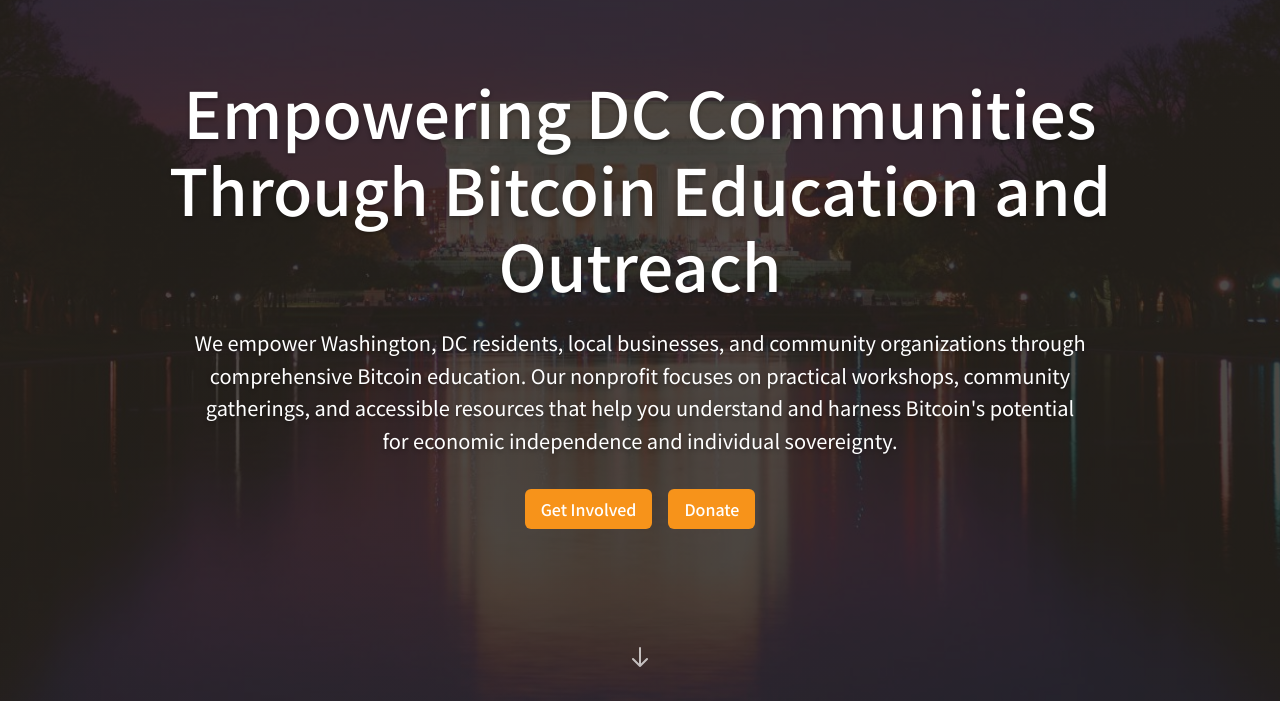
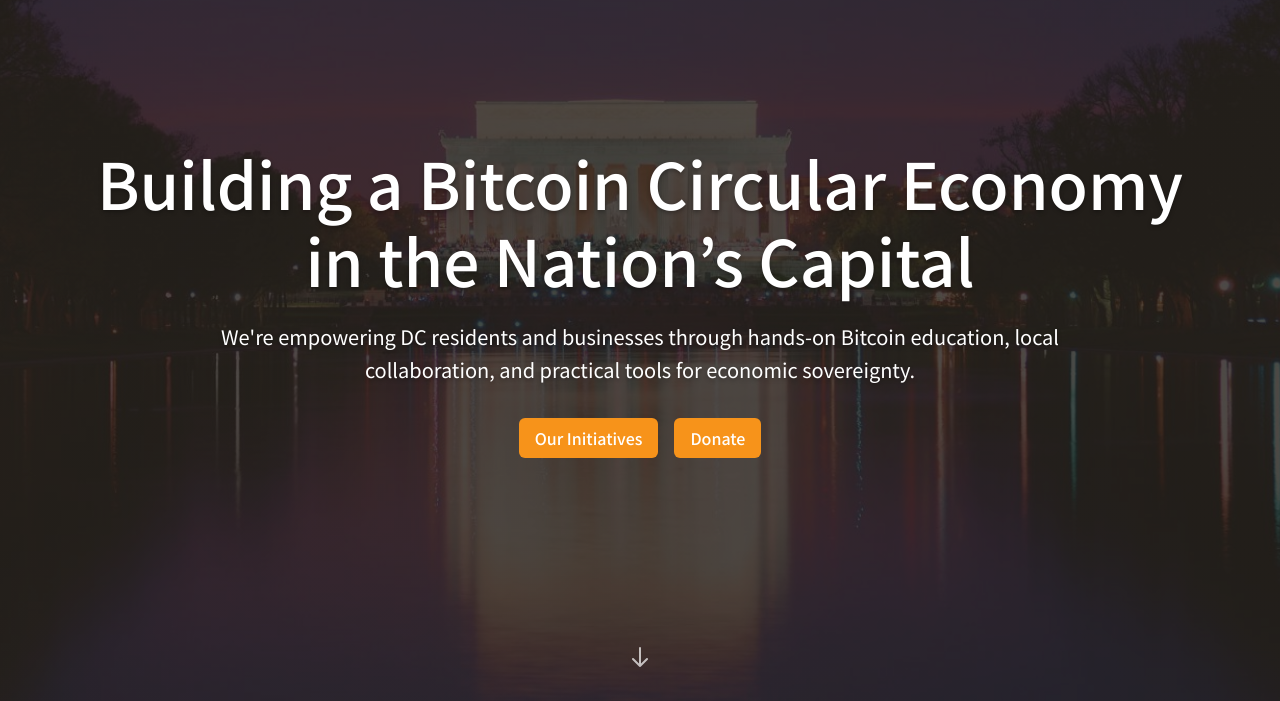
Before and after one commit to treystr/bdi-web, an Astro site: page / in a window 1280 px wide. Shown: the part 99-800 px from the top of the page. Built offline with nearby package versions, Linux system fonts and the light colour scheme; Astro itself is replaced by a stand-in of ours; a web font is replaced by a local one.

Commit message:
verbiage

```diff
--- a/src/pages/index.astro
+++ b/src/pages/index.astro
@@ -9,15 +9,15 @@ import heroImage from '../assets/images/hero/hero0.jpg';
 import communityImage from '../assets/images/home/studybitcoin_coffee.jpg';
 
 const seoTitle = "Home";
-const seoDescription = "Empowering DC Communities Through Bitcoin Education and Outreach";
+const seoDescription = "Building a Bitcoin Circular Economy in the Nation’s Capital";
 
 const heroContent = {
-    title: 'Empowering DC Communities Through Bitcoin Education and Outreach',
-    description: 'We empower Washington, DC residents, local businesses, and community organizations through comprehensive Bitcoin education. Our nonprofit focuses on practical workshops, community gatherings, and accessible resources that help you understand and harness Bitcoin\'s potential for economic independence and individual sovereignty.',
+    title: 'Building a Bitcoin Circular Economy in the Nation’s Capital',
+    description: 'We\'re empowering DC residents and businesses through hands-on Bitcoin education, local collaboration, and practical tools for economic sovereignty.',
     buttons: [
         {
-            text: 'Get Involved',
-            link: '/get-involved',
+            text: 'Our Initiatives',
+            link: '/initiatives',
             target: '_self'
         },
         {
--- a/src/pages/initiatives/index.astro
+++ b/src/pages/initiatives/index.astro
@@ -52,8 +52,8 @@ const donateCta = {
     ]
 };
 
-const seoTitle = "Our Mission Initiatives"
-const seoDescription = "Explore the Bitcoin District Initiative's flagship programs and projects. From merchant onboarding to community education, these initiatives showcase our commitment to empowering DC communities through Bitcoin."
+const seoTitle = "Our Initiatives"
+const seoDescription = "Discover how the Bitcoin District Initiative is building a Bitcoin circular economy in Washington, DC. Our initiatives connect education, merchant adoption, and community collaboration to bring sound money to everyday life in the Nation’s Capital.";
 ---
 
 <Layout title={seoTitle} description={seoDescription} fullscreenHero={true}>
--- a/src/pages/transparency/index.astro
+++ b/src/pages/transparency/index.astro
@@ -3,12 +3,12 @@ import Layout from "@layouts/Layout.astro"
 import FullScreenHero from "@components/sections/FullScreenHero.astro"
 import CtaBanner from "@components/sections/CtaBanner.astro"
 import { FileText, BarChart3, Users, Scale } from 'lucide-astro'
-import heroImage from "@assets/images/hero/hero9.jpg"
+import heroImage from "@assets/images/hero/hero4.jpg"
 
 const heroContent = {
     title: "Transparency",
     backgroundImage: heroImage,
-    description: "The Bitcoin District Initiative upholds transparency, integrity, and compliance in all operations. Guided by Bitcoin's open-source principles, we ensure accountability and trust, fostering a community-driven mission to make Washington, DC a Bitcoin hub through accessible education and resources for economic freedom and personal sovereignty.",
+    description: "We operate with transparency and integrity, guided by Bitcoin’s open-source principles to build trust and accountability in our mission to make DC a thriving Bitcoin hub.",
     contentPosition: 'center',
     textAlign: 'center'
 };
```
